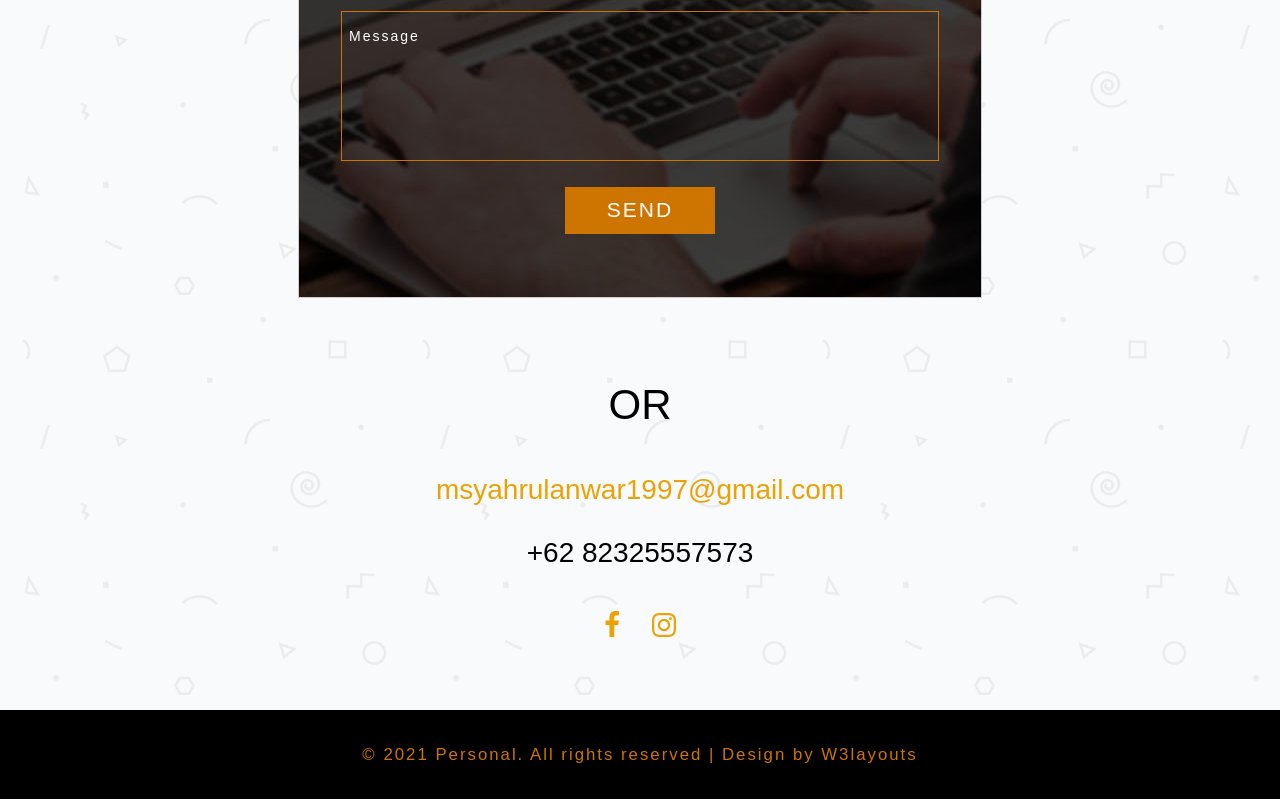
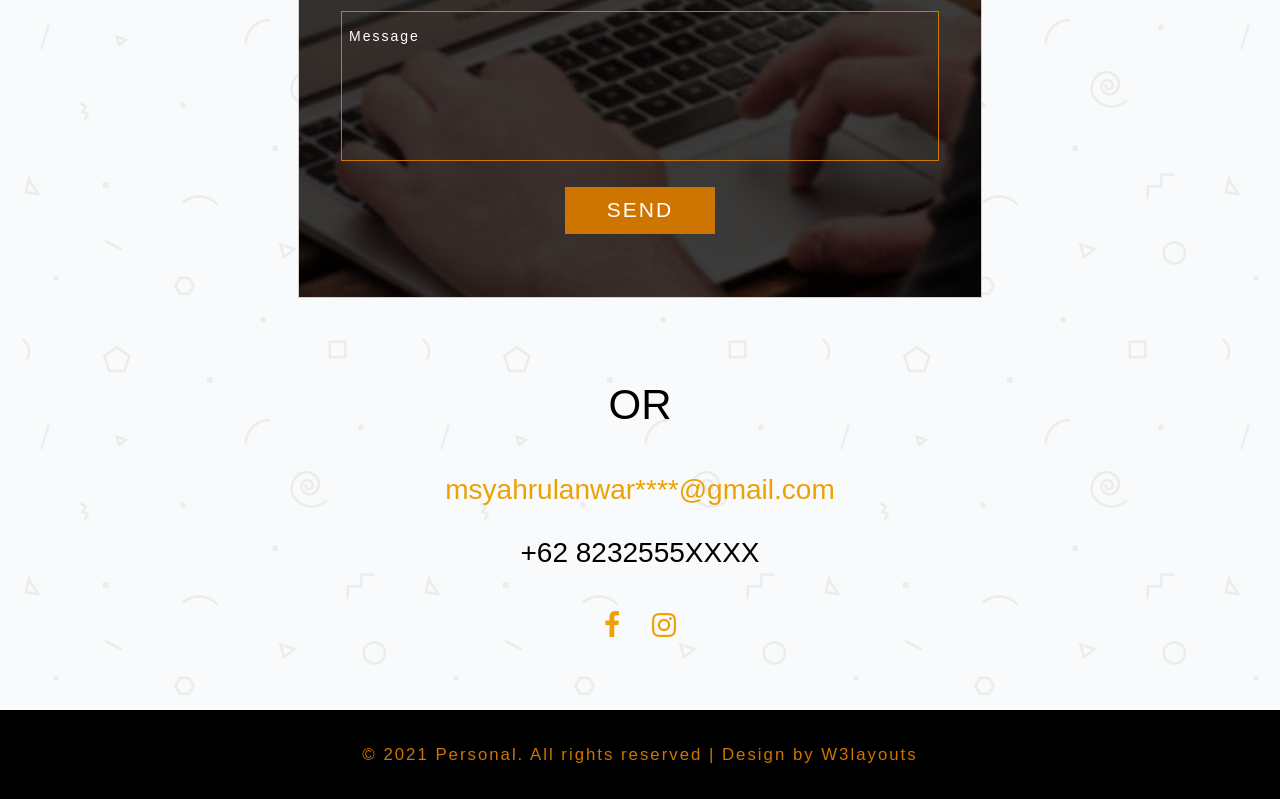
Before and after one commit to syahroelanwar/syahroelanwar.github.io, a plain HTML site: page index.html in a window 1280 px wide. Shown: the part 4180-4979 px from the top of the page. Drawn offline with Linux system fonts and the light colour scheme; animation ran at ten frames a second; a web font is replaced by a local one.

Commit message:
Update index.html

```diff
--- a/index.html
+++ b/index.html
@@ -431,8 +431,8 @@ License URL: http://creativecommons.org/licenses/by/3.0/
 						<input type="submit" value="send">
 					</form>
 					<h4>or</h4>
-					<a href="mailto:syahrul.am9773@gmail.com">msyahrulanwar1997@gmail.com</a>
-					<h5>+62 82325557573</h5>
+					<a href="mailto:syahrul.am9773@gmail.com">msyahrulanwar****@gmail.com</a>
+					<h5>+62 8232555XXXX</h5>
 					<ul class="social-icons-w3_agile">
 						<li><a target="_blank" href="https://facebook.com/syahroelpoenya.abc" class="fa fa-facebook icon icon-border facebook" rel="noopener"> </a></li>
 						<li><a target="_blank" href="https://instagram.com/syahroelanwar" class="fa fa-instagram icon icon-border instagram" rel="noopener"> </a></li>
```
